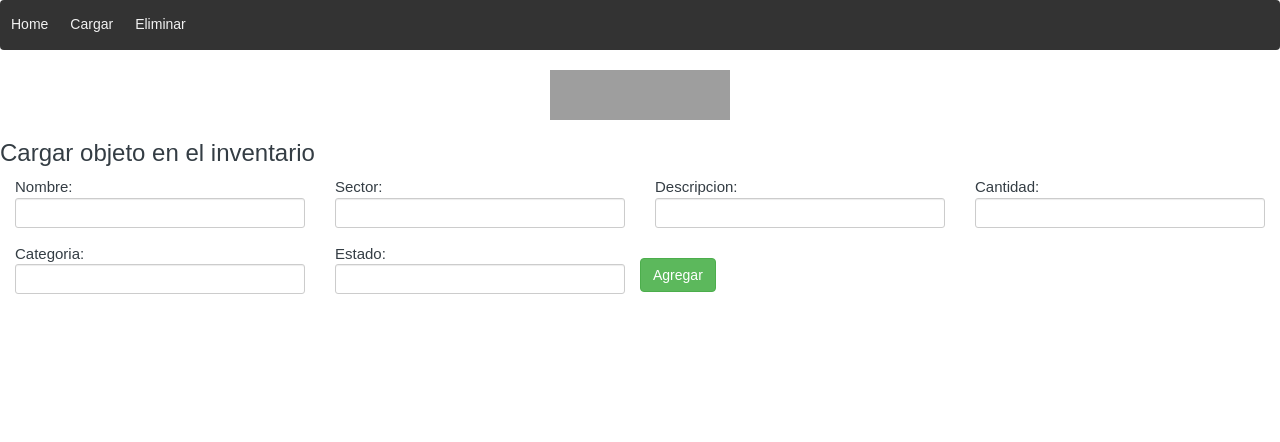
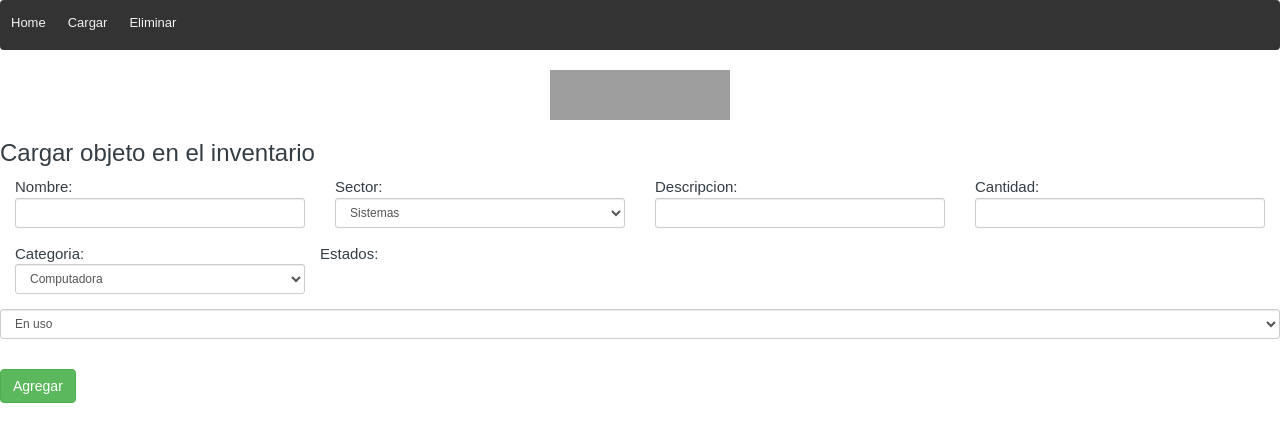
Before and after one commit to miguedrive/tvfstuff, a PHP site: page /load.html in a window 1280 px wide. Shown: the top 442 px of the page. Run offline with PHP 8.4, Linux system fonts and the light colour scheme; some libraries are stand-ins or nearby versions; grey boxes are pictures that could not be loaded.

Commit message:
Todo funcionando! Falta mejorar la interfaz

```diff
--- a/index.html
+++ b/index.html
@@ -6,6 +6,7 @@
 <!--Cargo CSS-->
 
 <link rel="stylesheet" href="styles.css">
+
 
 <!-- My first project begins! -->
 <!DOCTYPE html>
--- a/load.html
+++ b/load.html
@@ -29,19 +29,26 @@
 Nombre:
 <input class="form-control input-sm" type="text" name="load1"></div>
 
-<div class="form-group col-xs-3">
+<!--<div class="form-group col-xs-3">
  Sector:
  <input class="form-control input-sm" type="text" name="load2"></div>
+ -->
+ <div class="form-group col-xs-3">
 
- <!-- <div class="form-group col-xs-3">
   Sector:
-  <select class="form-control" name="load2">
-    <option>Sistemas</option>
-    <option>Comercial</option>
-    <option>Tecnica</option>
-    <option>Contenidos</option>
+  <select class="form-control input-sm" name="load2">
+    <option value="1">Sistemas</option>
+    <option value="2">Comercial</option>
+    <option value="3">Contenidos</option>
+    <option value="4">Edicion</option>
+    <option value="5">RRHH</option>
+    <option value="6">Contable</option>
+    <option value="7">Administracion</option>
+    <option value="8">Redes</option>
+    <option value="9">Tecnica</option>
+    <option value="10">Otros</option>
   </select>
-</div> -->
+</div>
 
  <div class="form-group col-xs-3">
 
@@ -51,11 +58,32 @@ Nombre:
  Cantidad:
  <input class="form-control input-sm" type="text" name="load4"></div>
 <div class="form-group col-xs-3">
- Categoria:
- <input class="form-control input-sm" type="text" name="load5"></div>
- <div class="form-group col-xs-3">
-Estado:
-<input class="form-control input-sm" type="text" name="load6"></div>
+
+
+  Categoria:
+  <select class="form-control input-sm" name="load5">
+    <option value="1">Computadora</option>
+    <option value="2">Monitor</option>
+    <option value="3">Impresora</option>
+    <option value="4">Telefono IP</option>
+    <option value="5">Teclado</option>
+    <option value="6">Mouse</option>
+    <option value="7">Router</option>
+    <option value="8">Switch</option>
+    <option value="9">Server</option>
+    <option value="10">Disco Externo</option>
+    <option value="11">Scanner</option>
+    <option value="12">Parlante</option>
+  </select>
+</div>
+
+Estados:
+  <select class="form-control input-sm" name="load6">
+    <option value="1">En uso</option>
+    <option value="2">En deposito</option>
+
+  </select>
+</div>
 
   <input type="submit" value="Agregar" class="btn btn-success" style="margin-top: 15px">
 
--- a/load.php
+++ b/load.php
@@ -13,7 +13,7 @@
   <a href="delete.php">Eliminar</a>
   </div>
 <div align="center"><img src="http://i.imgur.com/GaTBft2.png" width="410" height="170"></div>
-
+'
 <?php
 
 include 'connection.php';
--- a/styles.css
+++ b/styles.css
@@ -2,6 +2,7 @@
     background-color: #333;
     overflow: hidden;
     border: none;
+
 }
 
 /* Style the links inside the navigation bar */
@@ -12,7 +13,7 @@
     text-align: center;
     padding: 14px 11px;
     text-decoration: none;
-    font-size: 14px;
+    font-size: 13px;
     border: none;
 
 }
@@ -48,20 +49,10 @@ color: black;
     -webkit-animation-duration: 90s;
     animation-duration: 90s;
     animation-iteration-count: infinite;
+    height: 8px;
 }
 
-/* estilo de las tablas */
-/*.margins{
-	margin-top: 60px;
-	text-align: center;
-    border: none;
-	border-collapse: collapse;
-    width: 50%;
-    text-align: left;
-    font-family: Helvetica;
 
-
-}*/
 
 .tablex{
 	display: table;
```
Also changed, not shown: del_proc.php (+6 -9 lines), delete.php (+6 -2 lines).
